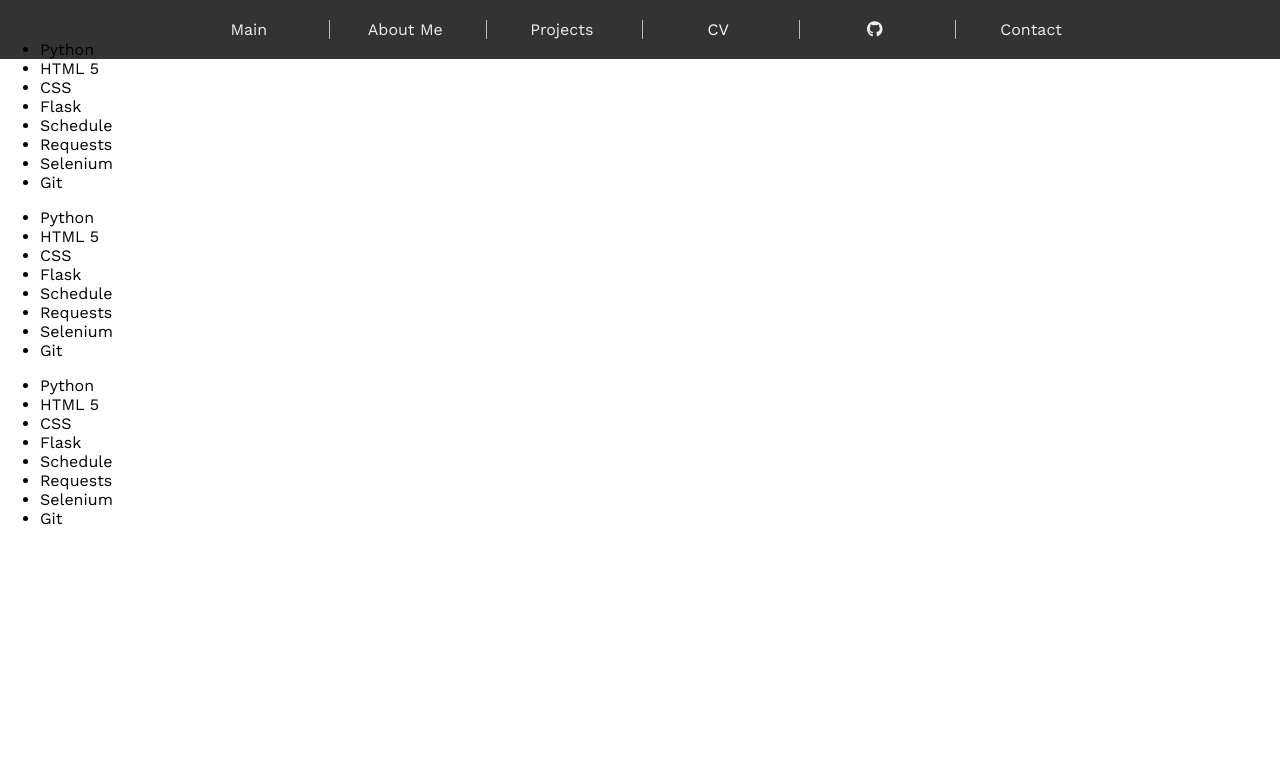
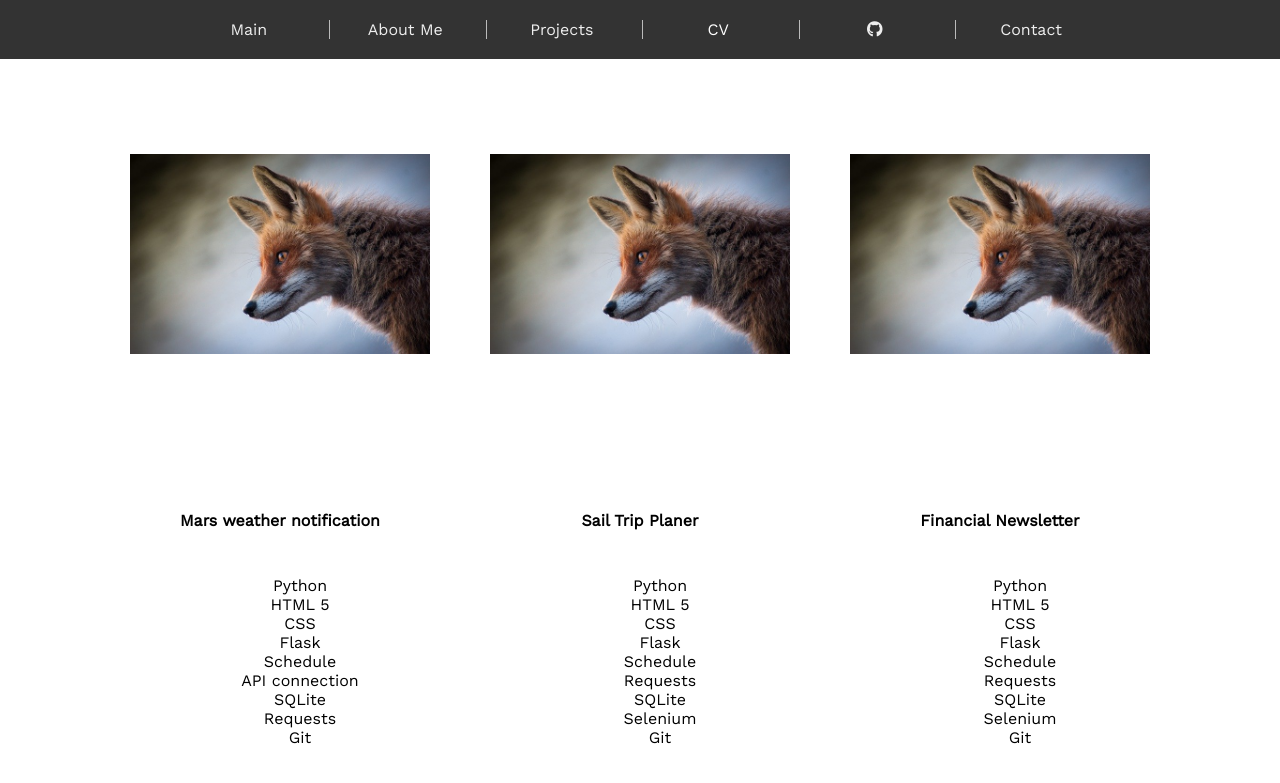
Before and after one commit to bartoszkobylinski/my_website, a Flask app: page /projects in a window 1280 px wide. Shown: the top 783 px of the page. Run offline with Flask 2, Linux system fonts and the light colour scheme; some libraries are stand-ins or nearby versions.

Commit message:
Adding content and CSS Style to projects page and a bit factorizing and organizing code

```diff
--- a/app/static/css/index_style.css
+++ b/app/static/css/index_style.css
@@ -156,11 +173,57 @@ border-left: none;
 }
 .thanks-div h3{
     color: #003366;
+    text-align: center;
 }
 #thanks-submit-button{
+    margin: 25px;
+    width: 125px;
+    background-color: #333;
+    font-size: 1em;
     border: 2px solid #000;
     border-radius: 10px;
-    background-color: #ddd;
-    color:#003366;
-    font-size: bold;
+    color:#ddd;
+    justify-content: center;
 }
+/* projects site */
+.projects-wrapper {
+    display: flex;
+    flex-direction: row;
+    justify-content: center;
+    margin-top: 100px;
+}
+.project-one,
+.project-two,
+.project-three {
+    display: flex;
+    flex-direction: column;
+    justify-content: space-around;
+    flex-basis: 300px;
+}
+.project-one__printscreen,
+.project-two__printscreen,
+.project-three__printscreen {
+    width: 300px;
+    height: 300px;
+    margin: 10px;
+    padding: 20px;
+}
+.project-one__printscreen img,
+.project-two__printscreen img,
+.project-three__printscreen img {
+    width: 100%;
+}
+.project-one__details,
+.project-two__details,
+.project-three__details {
+    text-align: center;
+}
+.project-one__details ul,
+.project-two__details ul,
+.project-three__details ul {
+    list-style-type: none;
+}
+.title{
+    font-size: 1em;
+    padding-bottom: 20px;
+}
--- a/app/templates/contact.html
+++ b/app/templates/contact.html
@@ -3,7 +3,7 @@
     <div class="contact-content">
         <form action="{{ url_for('contact') }}" method=post>
             <div class="contact-form">
-                <h1 id="h1-contact">If you would like to contact me please fill out contact form below</h1>
+                <h3 id="h3-contact">If you would like to contact me please fill out contact form below</h3>
 
                     {{ form.hidden_tag() }}
 
--- a/app/templates/projects.html
+++ b/app/templates/projects.html
@@ -7,17 +7,19 @@
 <div class="projects-wrapper">
     <div class="project-one">
         <div class="project-one__printscreen">
-
+                <img src="{{url_for('static', filename='images/foxy.jpg')}}" alt="project printscreen">
         </div>
         <div class="project-one__details">
+                <h5 class="title">Mars weather notification</h5>
             <ul>
                 <li>Python</li>
                 <li>HTML 5</li>
                 <li>CSS</li>
                 <li>Flask</li>
                 <li>Schedule</li>
+                <li>API connection</li>
+                <li>SQLite</li>
                 <li>Requests</li>
-                <li>Selenium</li>
                 <li>Git</li>
             </ul>
         </div>
@@ -25,9 +27,10 @@
     </div>
     <div class="project-two">
         <div class="project-two__printscreen">
-
+                <img src="{{url_for('static', filename='images/foxy.jpg')}}" alt="project printscreen">
         </div>
         <div class="project-two__details">
+            <h5 class="title">Sail Trip Planer</h5>
             <ul>
                         <li>Python</li>
                         <li>HTML 5</li>
@@ -35,6 +38,7 @@
                         <li>Flask</li>
                         <li>Schedule</li>
                         <li>Requests</li>
+                        <li>SQLite</li>
                         <li>Selenium</li>
                         <li>Git</li>
                     </ul>
@@ -42,9 +46,10 @@
     </div>
     <div class="project-three">
         <div class="project-three__printscreen">
-
+                <img src="{{url_for('static', filename='images/foxy.jpg')}}" alt="project printscreen">
         </div>
         <div class="project-three__details">
+            <h5 class="title">Financial Newsletter</h5>
                 <ul>
                         <li>Python</li>
                         <li>HTML 5</li>
@@ -52,6 +57,7 @@
                         <li>Flask</li>
                         <li>Schedule</li>
                         <li>Requests</li>
+                        <li>SQLite</li>
                         <li>Selenium</li>
                         <li>Git</li>
                     </ul>
--- a/app/templates/thanks.html
+++ b/app/templates/thanks.html
@@ -2,7 +2,7 @@
 {% block content %}
 
         <div class="thanks-div">
-                <h3>Thank you for contacting me! I will answer you as soon as possible and in a meanwhile have a nice day!</h3>
+                <h3>Thank you for contacting me! I will answer you as soon as possible <br>and in a meanwhile have a nice day!</h3>
                 <h5>Would you like to go to main page?</h5>
                 <a href="{{url_for('index')}}"><input id="thanks-submit-button" type="submit" value="Main Page"></a>
             </div>
```
Also changed, not shown: other parts of app/static/css/index_style.css (+31 -14 lines).
